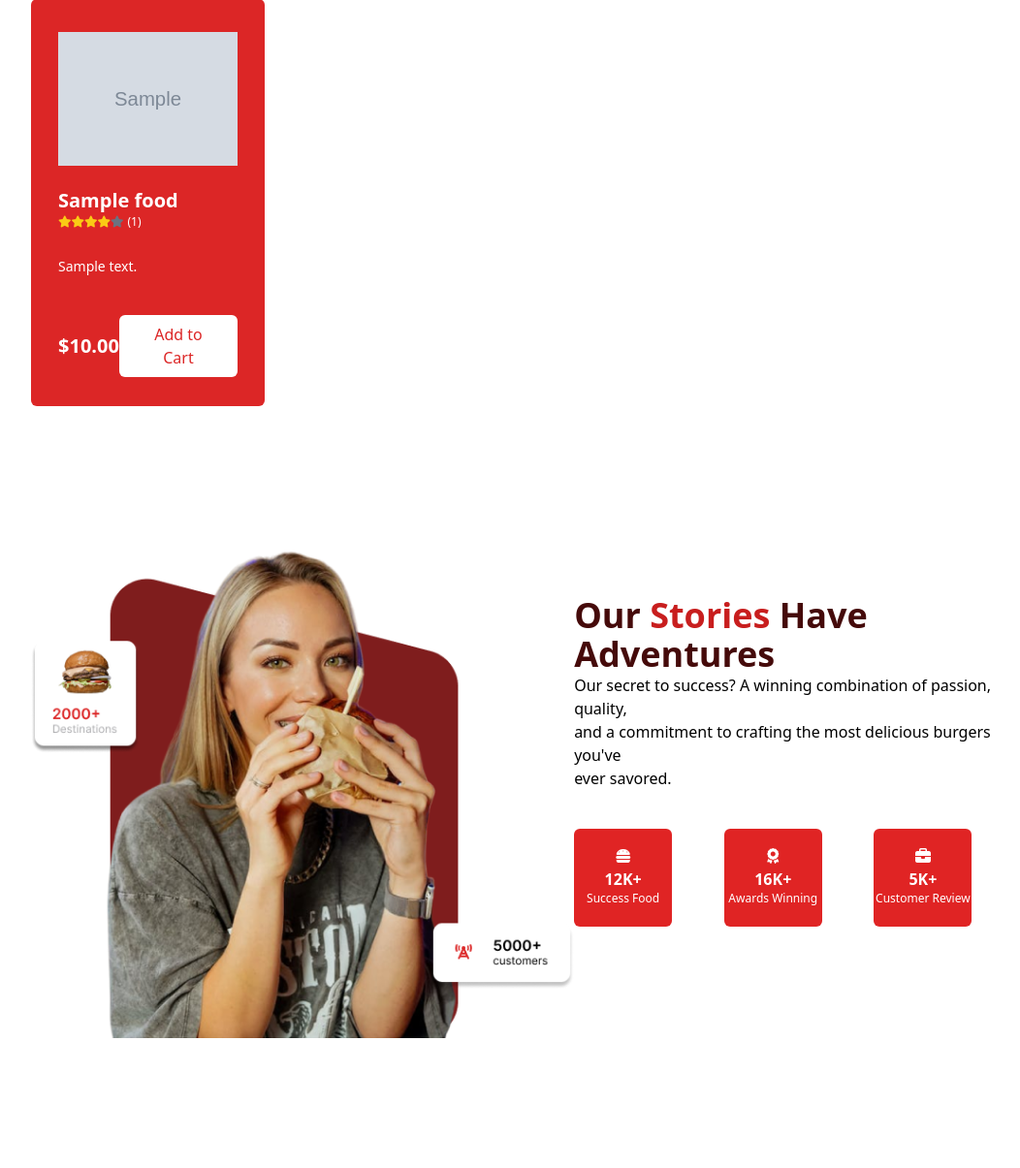
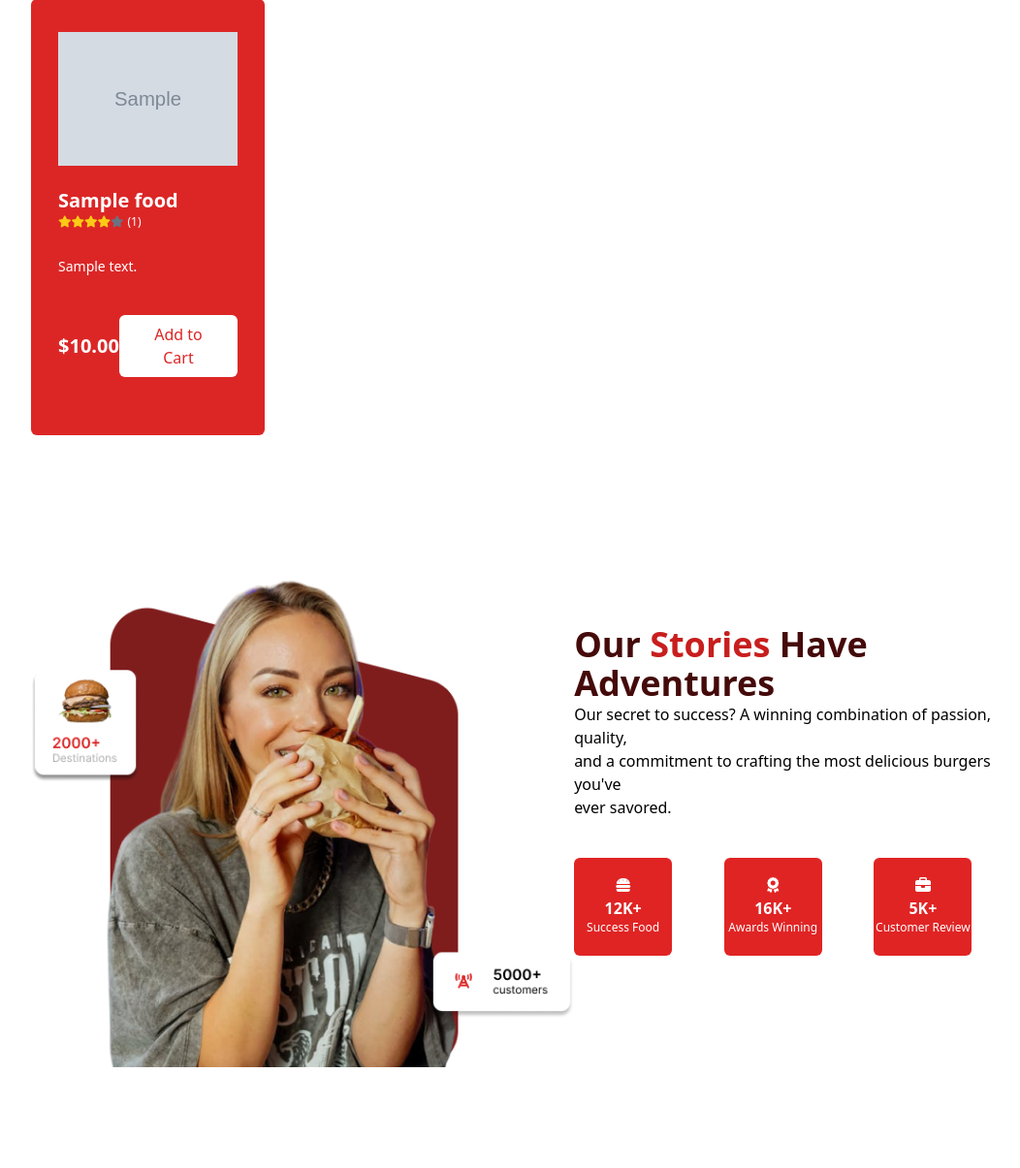
Before and after one commit to samiunblack/Burgero, a Django app: page / in a window 1280 px wide. Shown: the part 768-1973 px from the top of the page at 97% size, without its empty margins (96-1148 px from the left). Run offline with Django 5.2, Linux system fonts and the light colour scheme; tables that the repository leaves empty hold one stand-in row (values such as "Sample post"); grey boxes marked "Sample" are stand-in pictures; style sheets or scripts are compiled from the project's sources; some libraries are stand-ins or nearby versions.

Commit message:
add new style

```diff
--- a/core/templates/home.html
+++ b/core/templates/home.html
@@ -49,7 +49,7 @@
                 </div>
                 <div class="grid grid-cols-4 gap-5">
                     {% for food in foods %}
-                        <div class="bg-rose-50 text-black h-[420px] rounded-md p-7 food-item">
+                        <div class="bg-rose-50 text-black h-[450px] rounded-md p-7 food-item">
                             <div class="grid justify-center h-[150px] items-center mb-4">
                                 <img src="{{food.image}}" alt="" class="max-h-[150px] object-contain">
                             </div>
@@ -104,7 +104,7 @@
                             <div class="bg-red-600 text-white w-[101px] h-[101px] rounded-md flex flex-col justify-center items-center">
                                 <i class="fa-solid fa-briefcase mb-1"></i>
                                 <h4 class="font-bold">5K+</h4>
-                                <p class="text-xs">Customer Review</p>
+                                <p class="text-xs text-center">Customer Review</p>
                             </div>
                         </div>
                     </div>
@@ -117,7 +117,7 @@
                 <h1 class="text-3xl font-bold text-red-700 mb-10">Special Discount</h1>
                 <div class="grid grid-cols-2 gap-12">
                     {% for food in discounted_foods %}
-                        <div class="flex h-[329px] shadow-lg rounded-md">
+                        <div class="flex h-[360px] shadow-lg rounded-md">
                             <div class="w-[50%]">
                                 <img src="{{food.image}}" alt="" class="h-full object-cover rounded-l-md">
                             </div>
```
